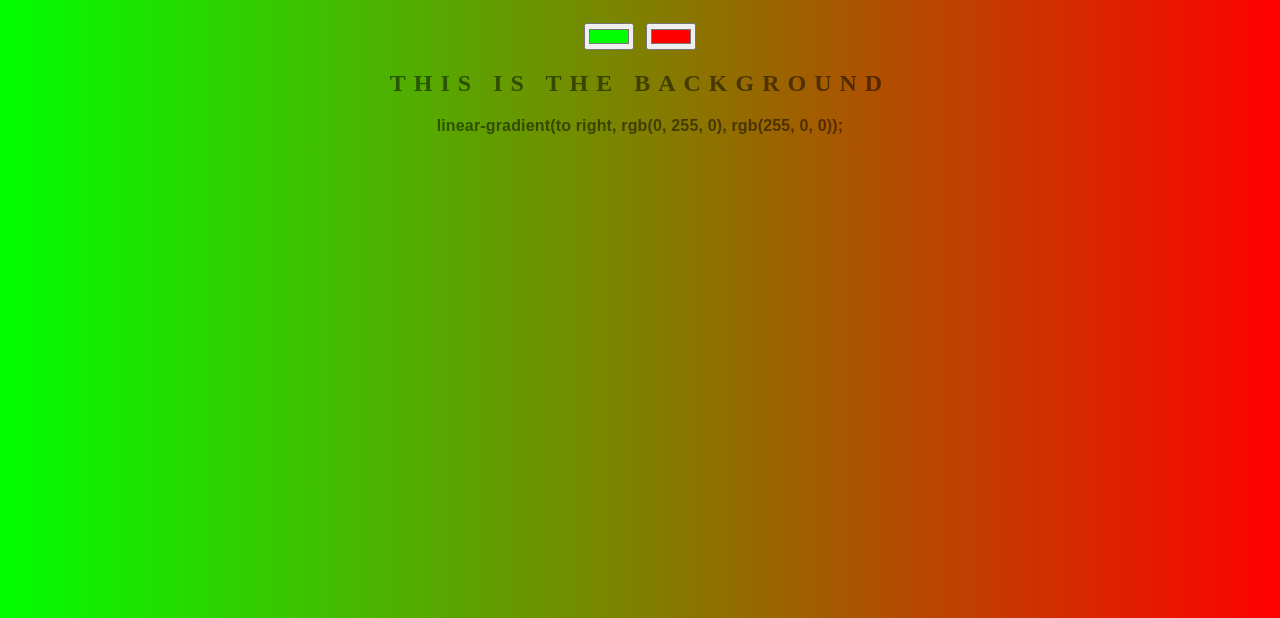
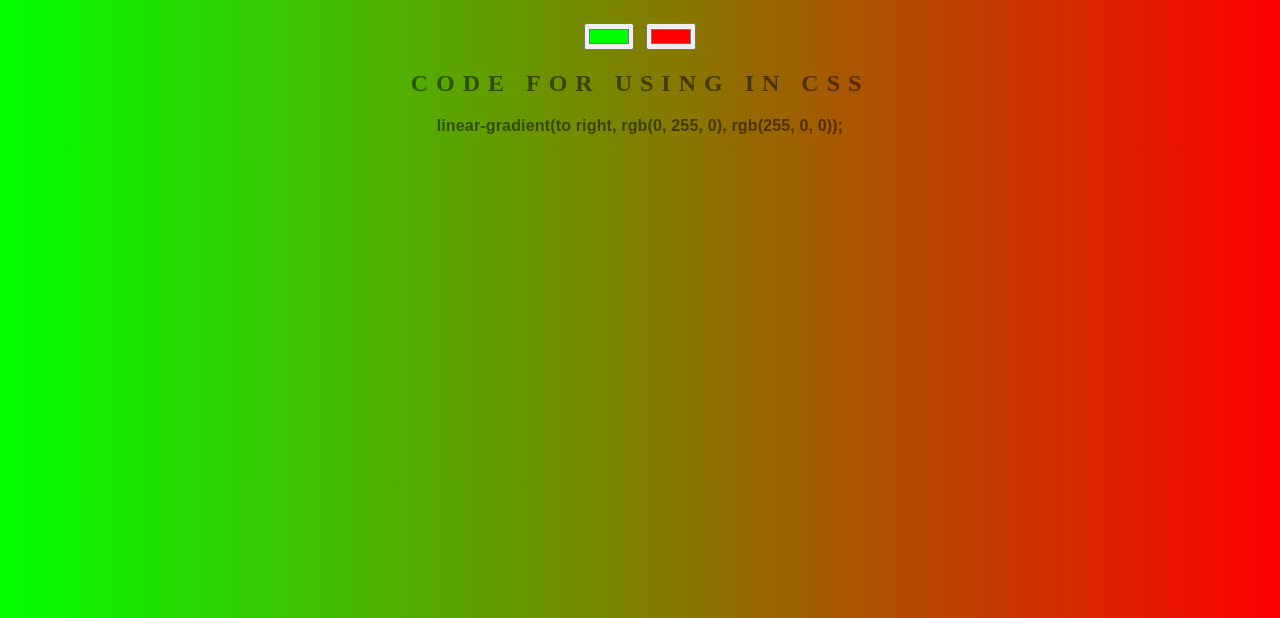
Before and after one commit to LMT1337/LT1337, a plain HTML site: page index.html in a window 1280 px wide. Shown: the part 182-800 px from the top of the page. Drawn offline with Linux system fonts and the light colour scheme.

Commit message:
minor change

```diff
--- a/index.html
+++ b/index.html
@@ -8,7 +8,7 @@
 	<h1>Background Generator</h1>
 	<input class="color1" type="color" name="color1" value="#00ff00">
 	<input class="color2" type="color" name="color2" value="#ff0000">
-	<h2>This is the background</h2>
+	<h2>Code for using in CSS</h2>
 	<h3></h3>
 	<script type="text/javascript" src="script.js"></script>
 </body>
```
